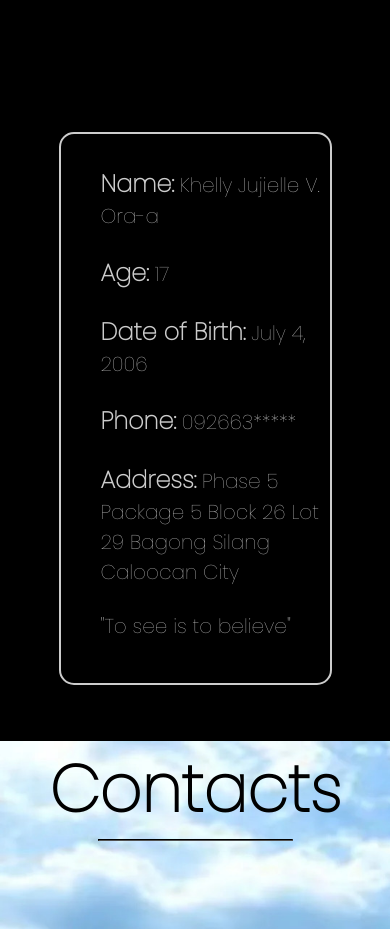
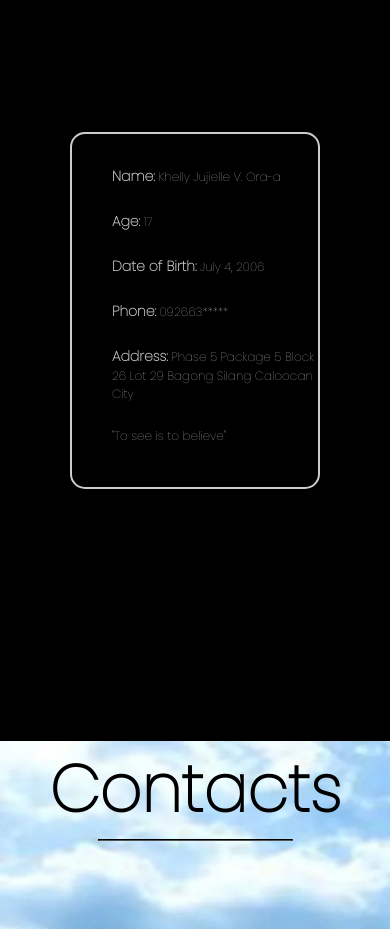
Before and after one commit to Nexusla/myprofile2.github.io, a plain HTML site: page index.html in a window 390 px wide. Shown: the part 947-1876 px from the top of the page. Drawn offline with Linux system fonts and the light colour scheme; a web font is replaced by a local one.

Commit message:
Update styles.css

```diff
--- a/styles.css
+++ b/styles.css
@@ -8,6 +8,7 @@
   text-decoration: none;
   list-style: none;
   box-sizing: border-box;
+  scroll-behavior: smooth;
 }
 
 body {
@@ -342,7 +343,17 @@ a.active, a:hover {
   .school {
     font-size: 20px;
   }
+ .div-section2 {
+    max-width: 250px;
+  }
 
+  .div-section2 p {
+    font-size: 12px;
+  }
+
+  .paragraph {
+    font-size: 14px;
+  }
 
 
 
```
